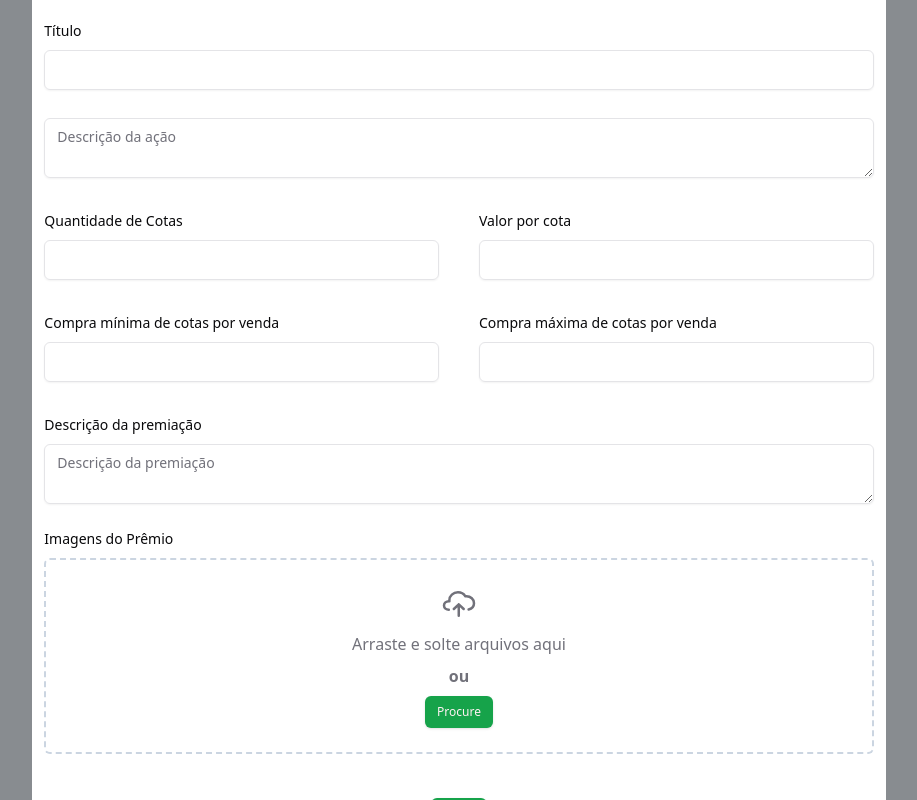
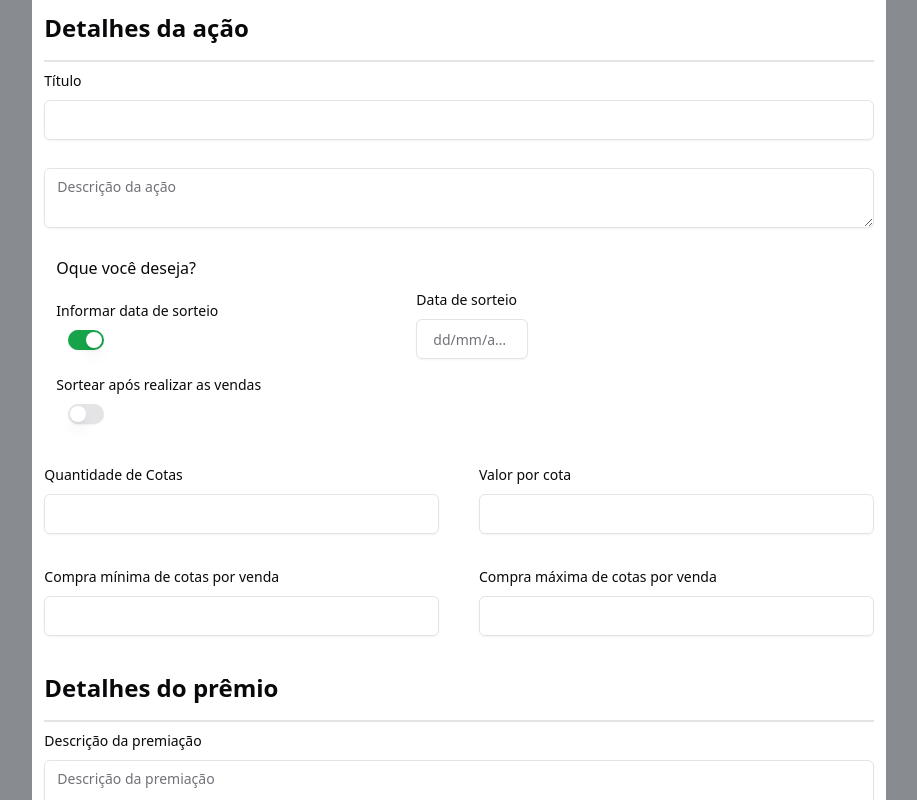
Before and after one commit to iurivilarinho/Front-Porteiro, a React (Vite) app: page /home in a window 1280 px wide. Shown: the top 800 px of the page, without its empty margins (181-1098 px from the left). Built offline with nearby package versions, Linux system fonts and the light colour scheme.

Commit message:
ajuste tela de cadastro de rifa

```diff
--- a/package.json
+++ b/package.json
@@ -17,10 +17,12 @@
     "@radix-ui/react-icons": "^1.3.0",
     "@radix-ui/react-label": "^2.1.0",
     "@radix-ui/react-slot": "^1.1.0",
+    "@radix-ui/react-switch": "^1.1.0",
     "@tanstack/react-query": "^5.51.23",
     "axios": "^1.7.3",
     "class-variance-authority": "^0.7.0",
     "clsx": "^2.1.1",
+    "date-fns": "^3.6.0",
     "embla-carousel-react": "^8.2.0",
     "lucide-react": "^0.427.0",
     "pix-qrcode": "^1.0.0",
@@ -29,6 +31,7 @@
     "prettier": "^3.3.3",
     "qrcode-pix": "^5.0.0",
     "react": "^18.3.1",
+    "react-datepicker": "^7.3.0",
     "react-dom": "^18.3.1",
     "react-dropzone": "^14.2.3",
     "react-hook-form": "^7.53.0",
--- /dev/null
+++ b/src/components/ui/switch.tsx
@@ -0,0 +1,29 @@
+"use client"
+
+import * as React from "react"
+import * as SwitchPrimitives from "@radix-ui/react-switch"
+
+import { cn } from "@/lib/utils"
+
+const Switch = React.forwardRef<
+  React.ElementRef<typeof SwitchPrimitives.Root>,
+  React.ComponentPropsWithoutRef<typeof SwitchPrimitives.Root>
+>(({ className, ...props }, ref) => (
+  <SwitchPrimitives.Root
+    className={cn(
+      "peer inline-flex h-5 w-9 shrink-0 cursor-pointer items-center rounded-full border-2 border-transparent shadow-sm transition-colors focus-visible:outline-none focus-visible:ring-2 focus-visible:ring-ring focus-visible:ring-offset-2 focus-visible:ring-offset-background disabled:cursor-not-allowed disabled:opacity-50 data-[state=checked]:bg-primary data-[state=unchecked]:bg-input",
+      className
+    )}
+    {...props}
+    ref={ref}
+  >
+    <SwitchPrimitives.Thumb
+      className={cn(
+        "pointer-events-none block h-4 w-4 rounded-full bg-background shadow-lg ring-0 transition-transform data-[state=checked]:translate-x-4 data-[state=unchecked]:translate-x-0"
+      )}
+    />
+  </SwitchPrimitives.Root>
+))
+Switch.displayName = SwitchPrimitives.Root.displayName
+
+export { Switch }
--- /dev/null
+++ b/src/pages/login/components/dateInput.tsx
@@ -0,0 +1,33 @@
+import { Input } from "@/components/input/input";
+import { cn } from "@/lib/utils";
+import { useState } from "react";
+import DatePicker from "react-datepicker";
+import "react-datepicker/dist/react-datepicker.css";
+
+interface DataInputProps {
+  className?: string;
+  label?: string;
+}
+const DataInput = ({ label, className }: DataInputProps) => {
+  const [selectedDate, setSelectedDate] = useState<Date | null>(null);
+
+  return (
+    <div className={cn("relative w-full", className)}>
+      <DatePicker
+        selected={selectedDate}
+        onChange={(date: Date | null) => setSelectedDate(date)}
+        customInput={
+          <Input
+            label={label}
+            value={selectedDate ? selectedDate.toLocaleDateString() : ""}
+            className="w-full"
+          />
+        }
+        dateFormat="dd/MM/yyyy"
+        placeholderText="dd/mm/aaaa"
+      />
+    </div>
+  );
+};
+
+export default DataInput;
--- a/src/pages/rifa/rifaForm.tsx
+++ b/src/pages/rifa/rifaForm.tsx
@@ -6,6 +6,10 @@ import { Input } from "@/components/input/input";
 import { Textarea } from "@/components/ui/textarea";
 import { Button } from "@/components/button/button";
 import { usePostRifa } from "@/lib/api/tanstackQuery/rifa";
+import { Switch } from "@/components/ui/switch";
+import { Label } from "@/components/input/label";
+import { useState } from "react";
+import DataInput from "../login/components/dateInput";
 
 // Definindo o esquema de validação com Zod
 const rifaFormSchema = z.object({
@@ -74,6 +78,22 @@ const RifaForm = () => {
 
     postRifa(formData);
   };
+
+  const [dateRifa, setDateRifa] = useState(false);
+  const [completedRifa, setCompletedRifa] = useState(true);
+
+  const handleDateRifa = () => {
+    // Se ainda não estiver ativado
+    setDateRifa(!dateRifa); // Liga o switch de "Informar data de sorteio"
+    setCompletedRifa(!completedRifa); // Desliga o outro switch
+  };
+
+  const handleCompletedRifa = () => {
+    // Se ainda não estiver ativado
+    setCompletedRifa(!completedRifa); // Liga o switch de "Sortear após realizar as vendas"
+    setDateRifa(!dateRifa); // Desliga o outro switch
+  };
+
   if (isPending) {
     return (
       <div className="flex items-center justify-center h-screen">
@@ -84,7 +104,10 @@ const RifaForm = () => {
 
   return (
     <div className="bg-black/40 flex justify-center">
-      <div className="w-2/3 bg-white p-3 ">
+      <div className="w-full lg:w-2/3 bg-white p-3 ">
+        <h1 className="text-2xl font-semibold pb-4 border-b-2">
+          Detalhes da ação
+        </h1>
         <div className="">
           <Input
             className="my-3"
@@ -104,6 +127,39 @@ const RifaForm = () => {
               notification: errors.description?.message,
             }}
           />
+        </div>
+
+        <div className="gap-3 p-3">
+          <p className="mb-6">Oque você deseja?</p>
+          <div className="flex flex-col">
+          <Label>Informar data de sorteio</Label>
+          <Switch
+              className="mx-3 my-3"
+              checked={completedRifa}
+              onCheckedChange={handleDateRifa}
+            />
+            <div className="flex flex-col w-full sm:flex-row lg:flex-row ">
+
+
+              {!dateRifa && (
+                <div className="relative h-20 w-full my-2 max-w-28 sm:h-0 sm:mx-10  ">
+                  <DataInput
+                    label="Data de sorteio"
+                    className="absolute  sm:top-[-83px] left-0 z-50  sm:ml-80"
+                  />
+                </div>
+              )}
+            </div>
+
+          </div>
+          <div className="flex flex-col">
+            <Label>Sortear após realizar as vendas</Label>
+            <Switch
+              className="mx-3 my-3"
+              checked={dateRifa}
+              onCheckedChange={handleCompletedRifa}
+            />
+          </div>
         </div>
 
         <div className="flex justify-between my-5">
@@ -153,7 +209,9 @@ const RifaForm = () => {
             }}
           />
         </div>
-
+        <h1 className="text-2xl font-semibold pb-4 border-b-2">
+          Detalhes do prêmio
+        </h1>
         <div>
           <Textarea
             className="my-3"
```
Also changed, not shown: 1 other file (tests, documents, lock files or other folders).
